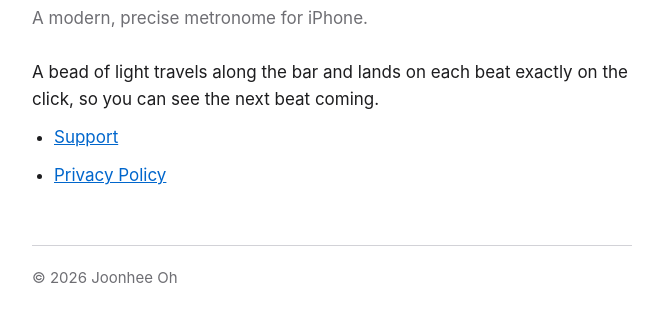
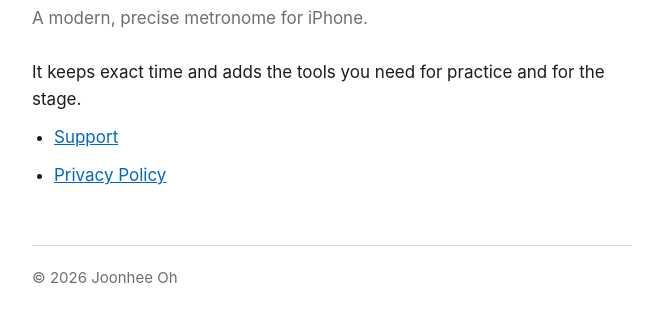
Before and after one commit to ohjoonhee/icto-metronome, a plain HTML site: page index.html in a window 1280 px wide. Shown: the part 110-432 px from the top of the page, without its empty margins (308-966 px from the left). Drawn offline with Linux system fonts and the light colour scheme.

Commit message:
Describe the app plainly on the home page
Co-Authored-By: Claude Fable 5.2 <noreply@anthropic.com>
Claude-Session: https://claude.ai/code/session_014eFodFUHGJr82QNViWkNvx

```diff
--- a/index.html
+++ b/index.html
@@ -11,7 +11,7 @@
 <main>
 <h1>Icto Metronome</h1>
 <p class="lede">A modern, precise metronome for iPhone.</p>
-<p>A bead of light travels along the bar and lands on each beat exactly on the click, so you can see the next beat coming.</p>
+<p>It keeps exact time and adds the tools you need for practice and for the stage.</p>
 <ul>
 <li><a href="support/">Support</a></li>
 <li><a href="privacy/">Privacy Policy</a></li>
```
